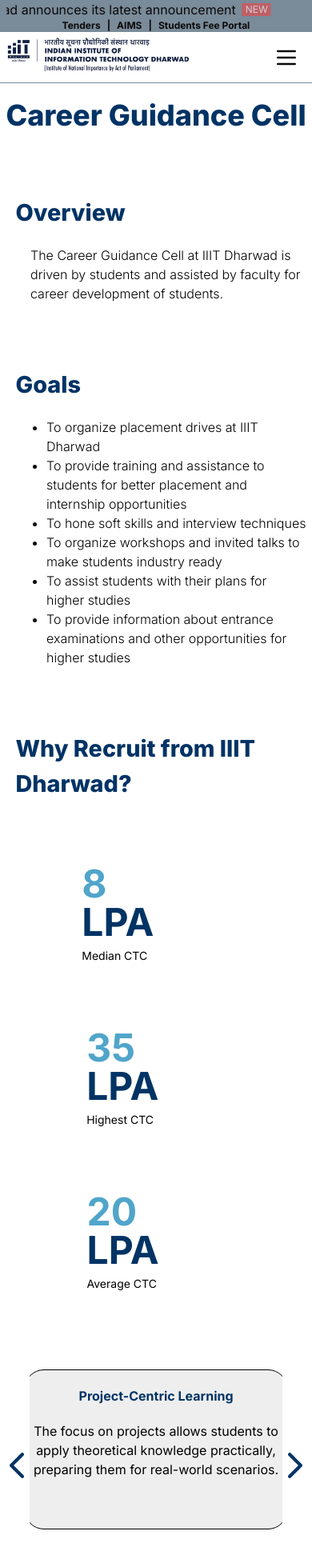
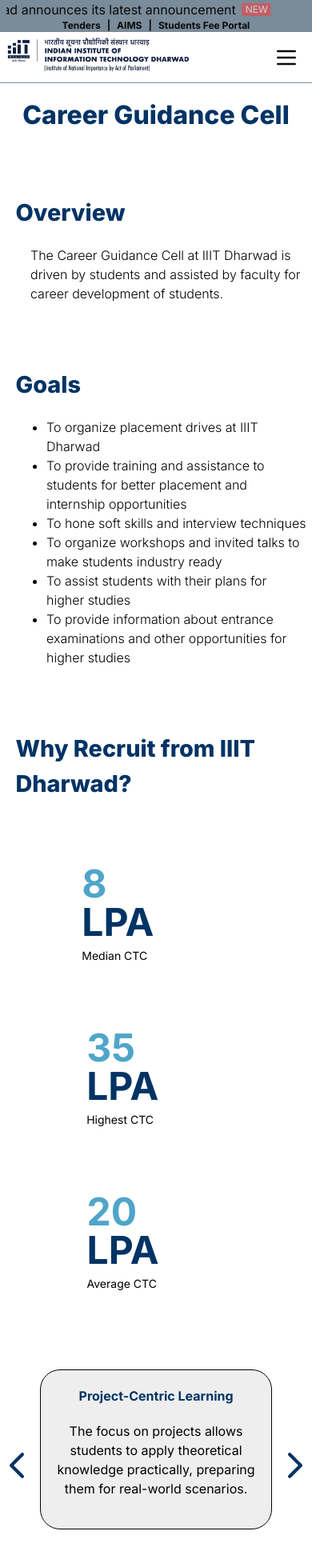
Before and after one commit to Velocity-IIITDWD/iiitdwd.ac.in, a Next.js app: page /placements in a window 390 px wide. Shown: the top 1954 px of the page at 80% size. Built offline with nearby package versions, Linux system fonts and the light colour scheme.

Commit message:
Corrected css(mobile ver)-buttons, carousel, bar

```diff
--- a/app/globals.css
+++ b/app/globals.css
@@ -276,6 +276,19 @@ margin-right: 9.5%;
   }
 }
 
+@media (max-width:400px) {
+  .buttons{
+    white-space:initial;
+  }
+  .slide-content{
+    width:290px;
+  }
+  .CGC{
+    width: 100%;
+    font-size: 2rem;
+    line-height: 2.5rem;
+  }
+}
 .slide-in-left {
   animation: slide-in-left 1s ease-out forwards;
 }
--- a/app/placements/page.tsx
+++ b/app/placements/page.tsx
@@ -84,7 +84,7 @@ export default function Home() {
   return (
     <div>
       <div className="container">
-        <div className="text-4xl font-extrabold text-[#013365] text-center mt-5">Career Guidance Cell</div>
+        <div className="text-4xl font-extrabold text-[#013365] text-center mt-5 CGC">Career Guidance Cell</div>
 
         <div className=" shortbox text-[1.8rem] text-[#013365] font-extrabold ml-[20%] mt-20">Overview
           <div className=" whatsapp text-[1rem] text-black font-light mt-5 mr-[20%]">The Career Guidance Cell at IIIT Dharwad is driven by students and assisted by faculty for career development of students.</div>
--- a/components/bargraph.tsx
+++ b/components/bargraph.tsx
@@ -39,8 +39,19 @@ const BarGraph: React.FC<BarGraphProps> = ({ labels, datasets }) => {
 
   useEffect(() => {
     const handleResize = () => {
-      const width = window.innerWidth < 1000 ? 370 : 800;
-      const height = window.innerWidth < 1000 ? 200 : 400;
+      let width, height;
+
+if (window.innerWidth < 400) {
+    width = 330;
+    height = 200;
+} else if (window.innerWidth < 1000) {
+    width = 370;
+    height = 200;
+} else {
+    width = 800;
+    height = 400;
+}
+
       setDimensions({ width, height });
     };
 
```
